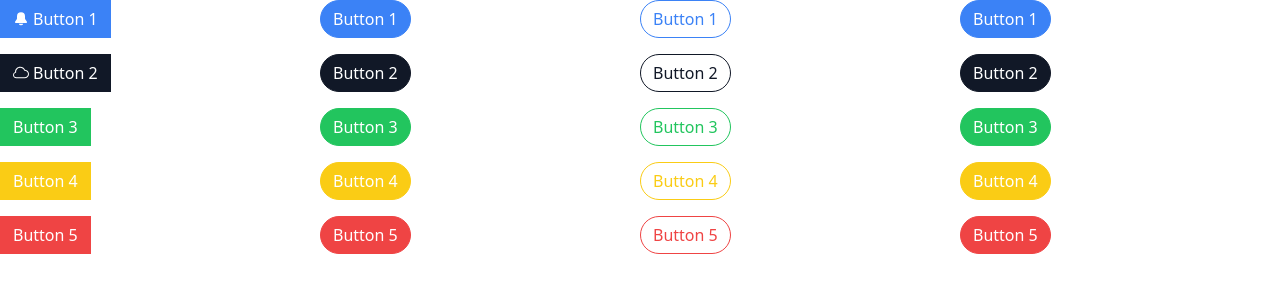
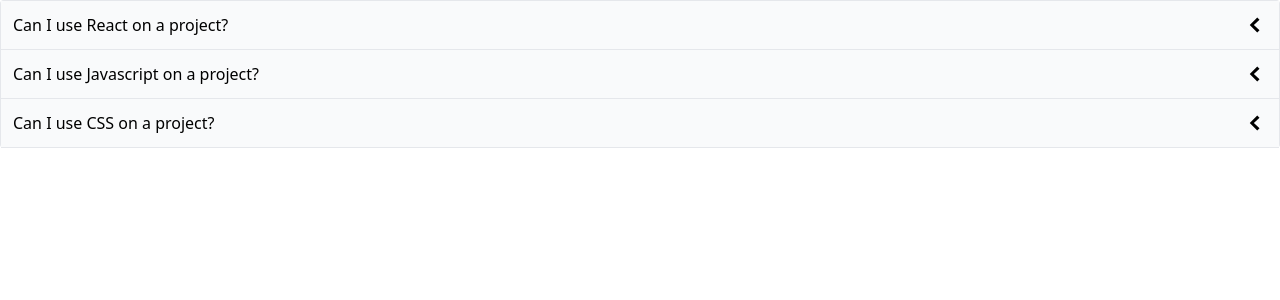
Before and after one commit to kevchcm/react-comps, a React (Create React App) app: page / in a window 1280 px wide. Shown: the top 300 px of the page. Built offline with nearby package versions, Linux system fonts and the light colour scheme.

Commit message:
added accordion component

```diff
--- a/src/App.js
+++ b/src/App.js
@@ -1,122 +1,25 @@
-import Button from './Button'
-import { GoBellFill, GoCloud } from 'react-icons/go'
+import Accordion from './components/Accordion'
 
 export default function App() {
+    const items = [
+        {
+            id: 'sth',
+            label: 'Can I use React on a project?',
+            content: 'You can use React on any project you want. You can use React on any project you want. You can use React on any project you want. You can use React on any project you want. You can use React on any project you want.'
+        },
+        {
+            id: 'awrh',
+            label: 'Can I use Javascript on a project?',
+            content: 'You can use Javascript on any project you want. You can use Javascript on any project you want. You can use Javascript on any project you want. You can use Javascript on any project you want. You can use Javascript on any project you want.'
+        },
+        {
+            id: 'ndfg',
+            label: 'Can I use CSS on a project?',
+            content: 'You can use CSS on any project you want. You can use CSS on any project you want. You can use CSS on any project you want. You can use CSS on any project you want. You can use CSS on any project you want.'
+        }
+    ]
+
     return (
-        <div className="grid grid-cols-4">
-            <div className="space-y-4">
-                <div>
-                    <Button primary onClick={()=>{console.log('entro')}}>
-                        <GoBellFill />
-                        Button 1
-                    </Button>
-                </div>
-                <div>
-                    <Button secondary>
-                        <GoCloud />
-                        Button 2
-                    </Button>
-                </div>
-                <div>
-                    <Button success>
-                        Button 3
-                    </Button>
-                </div>
-                <div>
-                    <Button warning>
-                        Button 4
-                    </Button>
-                </div>
-                <div>
-                    <Button danger>
-                        Button 5
-                    </Button>
-                </div>
-            </div>
-
-            <div className="space-y-4">
-                <div>
-                    <Button primary rounded>
-                        Button 1
-                    </Button>
-                </div>
-                <div>
-                    <Button secondary rounded>
-                        Button 2
-                    </Button>
-                </div>
-                <div>
-                    <Button success rounded>
-                        Button 3
-                    </Button>
-                </div>
-                <div>
-                    <Button warning rounded>
-                        Button 4
-                    </Button>
-                </div>
-                <div>
-                    <Button danger rounded>
-                        Button 5
-                    </Button>
-                </div>
-            </div>
-
-            <div className="space-y-4">
-                <div>
-                    <Button primary rounded outline>
-                        Button 1
-                    </Button>
-                </div>
-                <div>
-                    <Button secondary rounded outline>
-                        Button 2
-                    </Button>
-                </div>
-                <div>
-                    <Button success rounded outline>
-                        Button 3
-                    </Button>
-                </div>
-                <div>
-                    <Button warning rounded outline>
-                        Button 4
-                    </Button>
-                </div>
-                <div>
-                    <Button danger rounded outline>
-                        Button 5
-                    </Button>
-                </div>
-            </div>
-
-            <div className="space-y-4">
-                <div>
-                    <Button primary rounded>
-                        Button 1
-                    </Button>
-                </div>
-                <div>
-                    <Button secondary rounded>
-                        Button 2
-                    </Button>
-                </div>
-                <div>
-                    <Button success rounded>
-                        Button 3
-                    </Button>
-                </div>
-                <div>
-                    <Button warning rounded>
-                        Button 4
-                    </Button>
-                </div>
-                <div>
-                    <Button danger rounded>
-                        Button 5
-                    </Button>
-                </div>
-            </div>
-        </div>
+        <Accordion items={items}/>
     )
 }
--- /dev/null
+++ b/src/components/Accordion.js
@@ -0,0 +1,49 @@
+import {useState} from 'react'
+import  { GoChevronDown, GoChevronLeft } from 'react-icons/go'
+import classNames from 'classnames'
+
+export default function Accordion ({ items }) {
+    const [expandedItem, setExpandedItem] = useState(-1)
+
+    const handleClick = (index) => {
+        //this is to get the most updated value of the expandedItem
+        //we can use setExpandedItem() with no issue
+        setExpandedItem(currentExpandedItem=>{
+            if(currentExpandedItem === index){
+                return -1
+            }else{
+                return index
+            }
+        })
+    }
+
+    const renderedItems = items.map((item, index) => {
+        const isExpanded = index === expandedItem
+
+        const iconClass = classNames('font-extrabold text-2xl')
+
+        return (
+            <div key={item.id}>
+                <div className="flex justify-between p-3 bg-gray-50 border-b items-center cursor-pointer"
+                     onClick={()=> {handleClick(index)}}>
+                    {item.label}
+
+                    {isExpanded ? <GoChevronDown className={iconClass}/> : <GoChevronLeft className={iconClass}/>}
+                </div>
+                {
+                    isExpanded && (
+                        <div className="border-b p-5">
+                            {item.content}
+                        </div>
+                    )
+                }
+            </div>
+        )
+    })
+
+    return (
+        <div className="border-x border-t rounded">
+            {renderedItems}
+        </div>
+    )
+}
--- a/src/Button.js
+++ b/src/components/Button.js
@@ -26,11 +26,14 @@ function Button({
             'text-green-500': outline && success,
             'text-yellow-400': outline && warning,
             'text-red-500': outline && danger
-        })
+        }),
+        rest.className,
     );
 
+    console.log(classes)
+
     return (
-        <button className={classes} {...rest}>
+        <button {...rest} className={classes}>
             {children}
         </button>
     )
--- /dev/null
+++ b/src/pages/ButtonPage.js
@@ -0,0 +1,122 @@
+import { GoBellFill, GoCloud } from 'react-icons/go'
+import Button from '../components/Button'
+
+export default function ButtonPage() {
+    return (
+        <div className="grid grid-cols-4">
+            <div className="space-y-4">
+                <div>
+                    <Button primary onClick={()=>{console.log('entro')}}>
+                        <GoBellFill />
+                        Button 1
+                    </Button>
+                </div>
+                <div>
+                    <Button secondary>
+                        <GoCloud />
+                        Button 2
+                    </Button>
+                </div>
+                <div>
+                    <Button success>
+                        Button 3
+                    </Button>
+                </div>
+                <div>
+                    <Button warning>
+                        Button 4
+                    </Button>
+                </div>
+                <div>
+                    <Button danger>
+                        Button 5
+                    </Button>
+                </div>
+            </div>
+
+            <div className="space-y-4">
+                <div>
+                    <Button primary rounded>
+                        Button 1
+                    </Button>
+                </div>
+                <div>
+                    <Button secondary rounded>
+                        Button 2
+                    </Button>
+                </div>
+                <div>
+                    <Button success rounded>
+                        Button 3
+                    </Button>
+                </div>
+                <div>
+                    <Button warning rounded>
+                        Button 4
+                    </Button>
+                </div>
+                <div>
+                    <Button danger rounded>
+                        Button 5
+                    </Button>
+                </div>
+            </div>
+
+            <div className="space-y-4">
+                <div>
+                    <Button primary rounded outline>
+                        Button 1
+                    </Button>
+                </div>
+                <div>
+                    <Button secondary rounded outline>
+                        Button 2
+                    </Button>
+                </div>
+                <div>
+                    <Button success rounded outline>
+                        Button 3
+                    </Button>
+                </div>
+                <div>
+                    <Button warning rounded outline>
+                        Button 4
+                    </Button>
+                </div>
+                <div>
+                    <Button danger rounded outline>
+                        Button 5
+                    </Button>
+                </div>
+            </div>
+
+            <div className="space-y-4">
+                <div>
+                    <Button primary rounded>
+                        Button 1
+                    </Button>
+                </div>
+                <div>
+                    <Button secondary rounded>
+                        Button 2
+                    </Button>
+                </div>
+                <div>
+                    <Button success rounded>
+                        Button 3
+                    </Button>
+                </div>
+                <div>
+                    <Button warning rounded>
+                        Button 4
+                    </Button>
+                </div>
+                <div>
+                    <Button danger rounded>
+                        Button 5
+                    </Button>
+                </div>
+            </div>
+        </div>
+    )
+}
```
